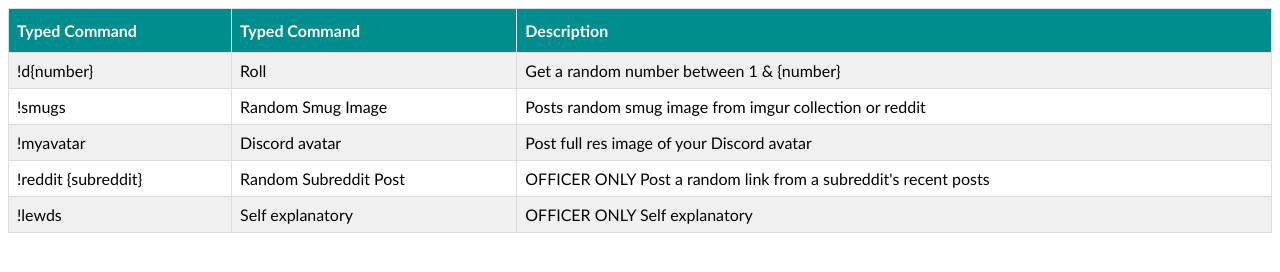
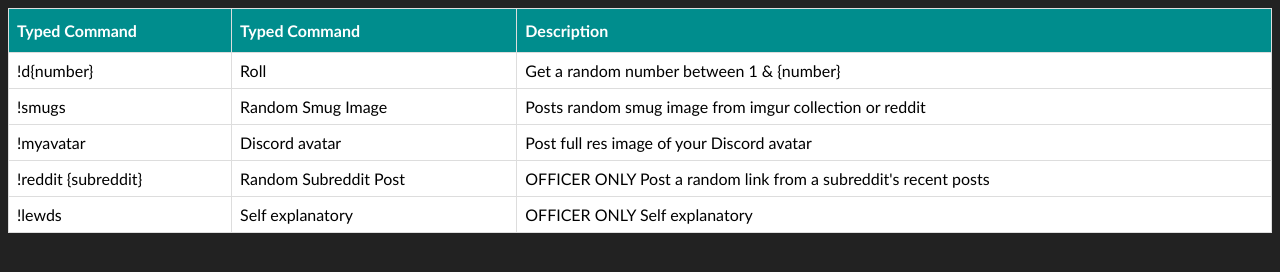
Before and after one commit to Digald/skiller-bot-help, a plain HTML site: page index.html in a window 1280 px wide. Drawn offline with Linux system fonts and the light colour scheme.

Commit message:
changed background color

```diff
--- a/style.css
+++ b/style.css
@@ -1,3 +1,7 @@
+body {
+  background-color: #222;
+}
+
 table {
   font-family: "Trebuchet MS", Arial, Helvetica, sans-serif;
   border-collapse: collapse;
@@ -11,7 +15,11 @@ table th {
 }
 
 table tr:nth-child(even) {
-  background-color: rgb(240, 240, 240);
+  background-color: white;
+}
+
+table tr:nth-child(odd) {
+  background-color: white;
 }
 
 table tr:hover {
```
